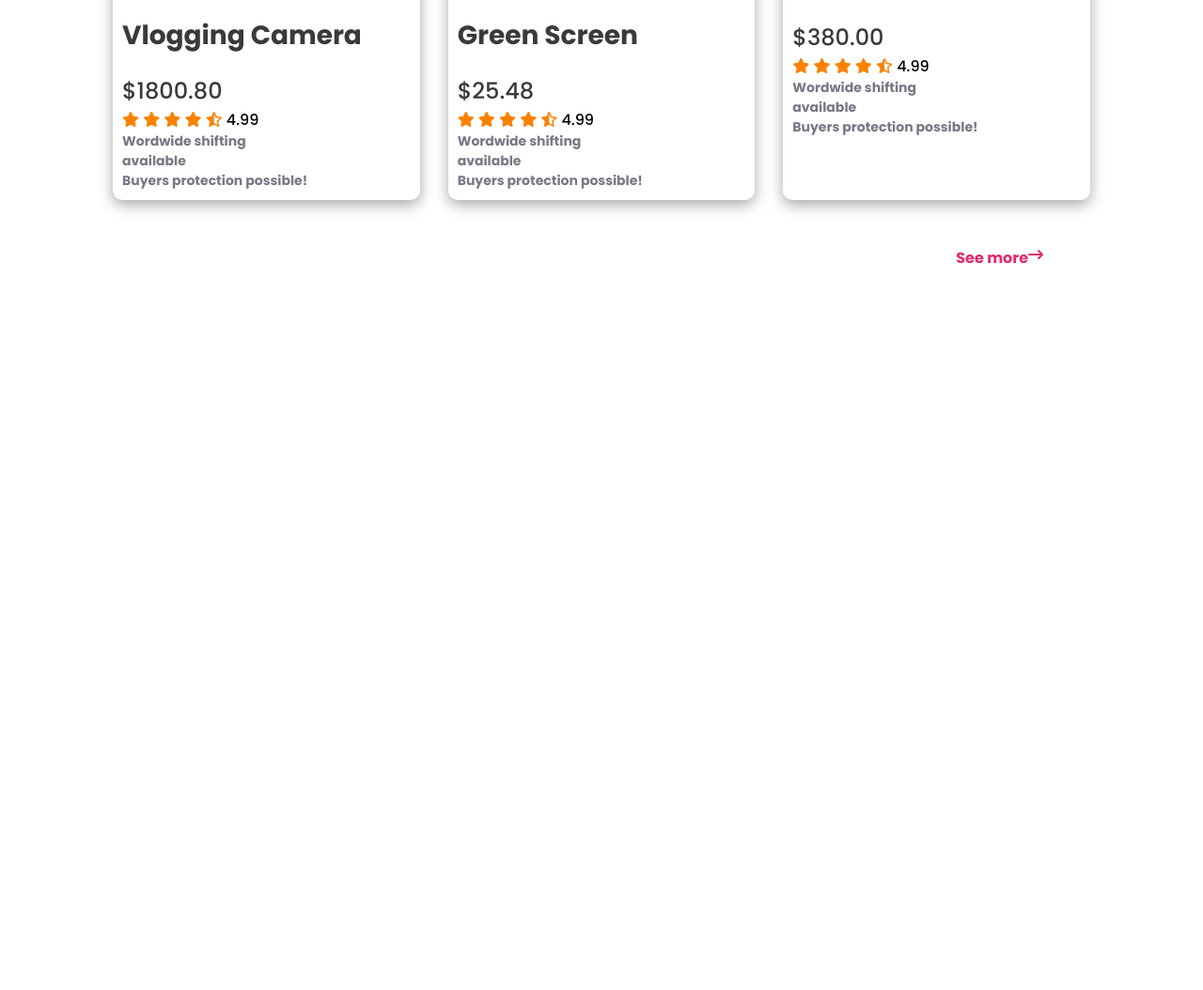
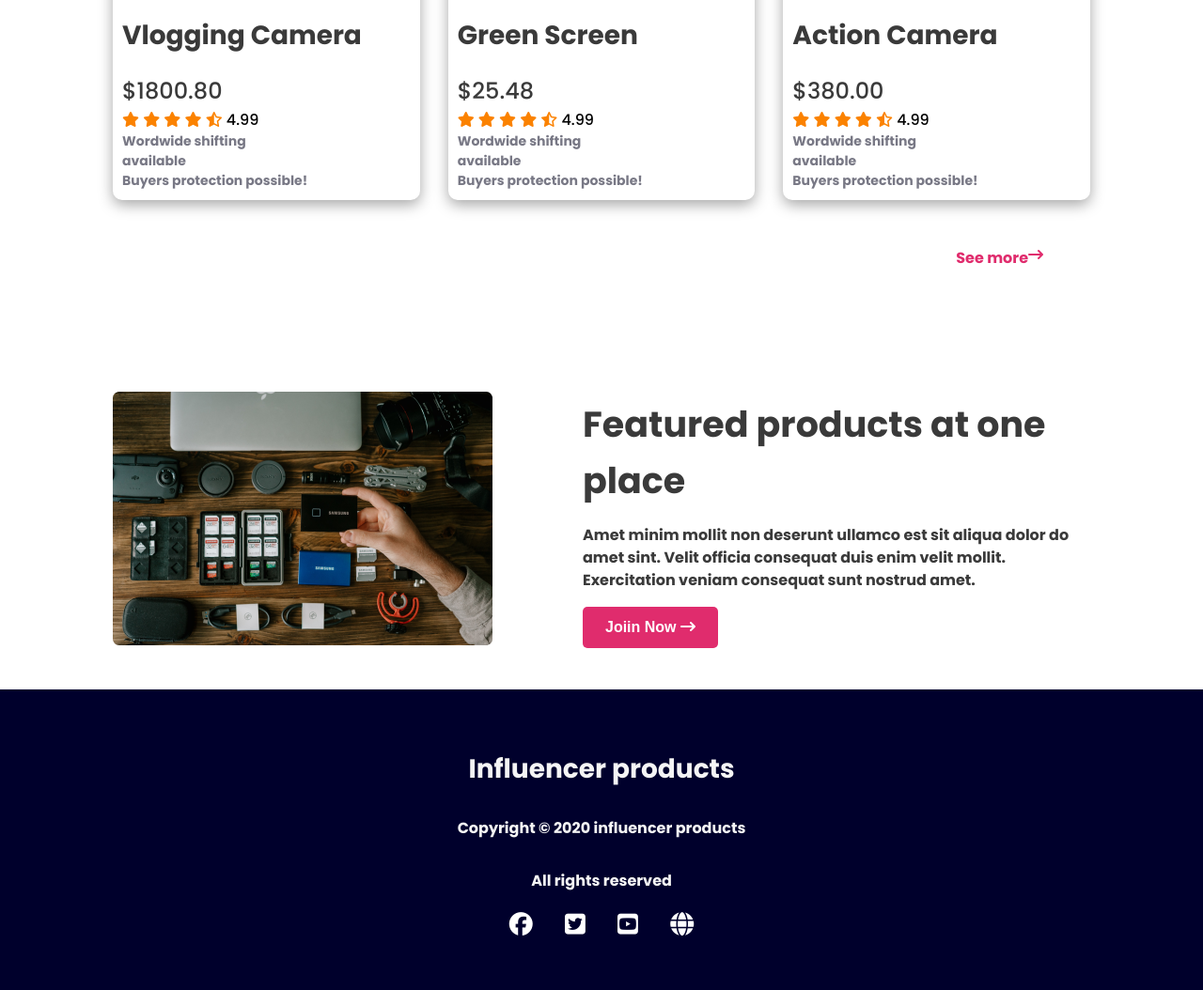
Before and after one commit to Shamiul-Lipu/milestone-two-practice-influencer-gear, a plain HTML site: page index.html in a window 1280 px wide. Shown: the part 2487-3541 px from the top of the page at 94% size. Before the commit the page ends 2864 px from the top, so only its background shows below. Drawn offline with Linux system fonts and the light colour scheme.

Commit message:
design done

```diff
--- a/index.html
+++ b/index.html
@@ -47,7 +47,8 @@
             <div class="banner-title">
                 <h1 class="main-title">Start your Journey as
                     Influencer</h1>
-                <p class="details-primary">Lorem ipsum dolor sit amet, consectetur adipiscing elit. Sem vestibulum sed scelerisque eros. Lectus faucibus.</p>
+                <p class="details-primary">Lorem ipsum dolor sit amet, consectetur adipiscing elit. Sem vestibulum sed
+                    scelerisque eros. Lectus faucibus.</p>
                 <button class="btn-primary">Preebook now <i class="fa-solid fa-arrow-right-long"></i></button>
             </div>
             <!-- Banner Image -->
@@ -225,7 +226,7 @@
 
                 <div class="product">
                     <div class="product-details">
-                        <img src="images/gear.png" alt="">
+                        <img src="images/action.png" alt="">
                         <h2 class="title-primary">Action Camera</h2>
                         <p class="title-primary price">$380.00</p>
                         <p><i class="fa-solid fa-star"></i>
@@ -243,12 +244,37 @@
             </div>
             <p class="see-more">See more <i class="fa-solid fa-arrow-right-long"></i></p>
         </section>
+
+        <!-- Feature Product Section -->
+        <!-- ----------------------- -->
+        <section class="features container flex">
+            <div class="features-img">
+                <img src="images/gear.png" alt="">
+            </div>
+            <div class="features-details">
+                <h2 class="features-title">Featured products at one place</h2>
+                <p class="details-primary">Amet minim mollit non deserunt ullamco est sit aliqua dolor do amet sint.
+                    Velit officia consequat duis enim velit mollit. Exercitation veniam consequat sunt nostrud amet.</p>
+                <button class="btn-primary squar-btn">Joiin Now <i class="fa-solid fa-arrow-right-long"></i></button>
+            </div>
+        </section>
+
     </main>
     <!--------------------------------------------------------
                             Footer section
      -------------------------------------------------------->
-    <footer>
-
+    <footer class="">
+        <div class="footer">
+            <h3 class="title-primary change-color">Influencer products</h3>
+            <p class="details-primary change-color">Copyright &copy; 2020  influencer products</p>
+            <p class="details-primary change-color">All rights reserved</p>
+            <div class="social-midea">
+                <a href=""><i class="fa-brands fa-facebook"></i></a>
+                <a href=""><i class="fa-brands fa-square-twitter"></i></a>
+                <a href=""><i class="fa-brands fa-square-youtube"></i></a>
+                <a href=""><i class="fa-solid fa-globe"></i></a>
+            </div>
+        </div>
     </footer>
 </body>
 
--- a/styles/styles.css
+++ b/styles/styles.css
@@ -3,6 +3,7 @@
 
 :root {
     --primary-font-color: #3A3A3A;
+    --secondery-font-color: whitesmoke;
 }
 
 * {
@@ -201,7 +202,7 @@ a {
 }
 
 .see-more {
-    padding: 50px ;
+    padding: 50px;
     color: #E02C6D;
     display: flex;
     justify-content: right;
@@ -209,13 +210,47 @@ a {
     font-size: 16px;
     line-height: 24px;
 }
-.see-more.fa-arrow-right-long{
+
+.see-more.fa-arrow-right-long {
     color: #E02C6D;
 }
+
+/* Feature Product Section */
+/* ----------------------- */
+.features-title {
+    font-weight: 700;
+    font-size: 38px;
+    line-height: 60px;
+    color: var(--primary-font-color);
+}
+
+.features-details {
+    padding-left: 96px;
+}
+
+.squar-btn {
+    border-radius: 5px;
+}
+
 /*-----------------------------------------------------------
                     Footer section
 -------------------------------------------------------------*/
-
+.footer{
+    background-color: rgb(0, 0, 44);
+    display: flex;
+    flex-direction: column;
+    justify-content: center;
+    align-items: center;
+    padding: 50px;
+}
+.change-color{
+    color: var(--secondery-font-color);
+}
+.social-midea a{
+    color: #FFFFFF;
+    font-size: 25px;
+    padding: 0 15px;
+}
 
 /*-----------------------------------------------------------
 -------------------   Midea Quries   ------------------------
```
Lines whose indentation alone changed are shown as unchanged.
